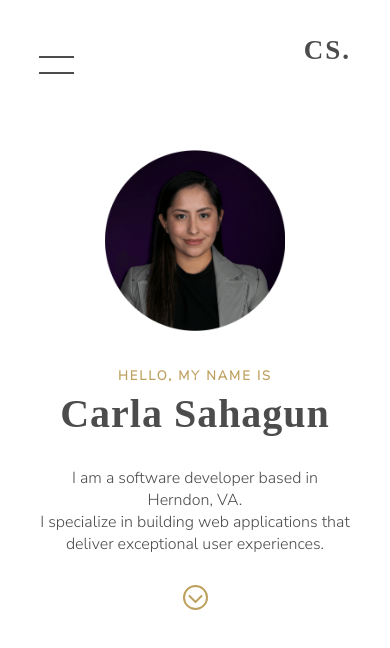
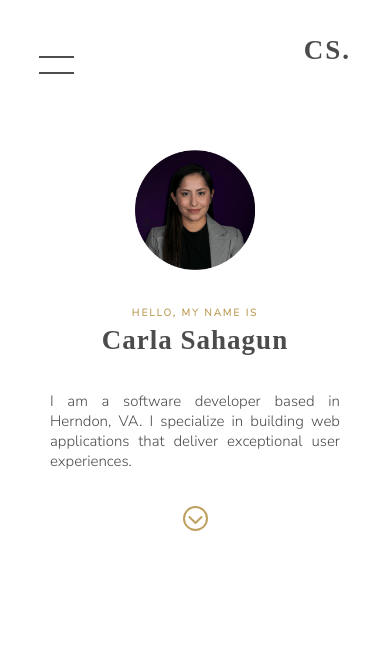
Before and after one commit to itacamba/portfolio-white, a React (Create React App) app: page / in a window 390 px wide. Shown: the top 648 px of the page. Built offline with nearby package versions, Linux system fonts and the light colour scheme; a web font is replaced by a local one.

Commit message:
main works responsive till 250px mobile

```diff
--- a/src/App.css
+++ b/src/App.css
@@ -57,3 +57,29 @@ h3{
     transform: rotate(360deg);
   }
 }
+
+
+
+@media screen and (max-width: 475px){
+  h1{
+    font-size: 27px;
+  }
+  h3{
+    font-size: 10px;
+  }
+  p{
+    font-size: 15px;
+  }
+}
+
+@media screen and (max-width: 340px){
+  h1{
+    font-size: 16px;
+  }
+  h3{
+    font-size: 10px;
+  }
+  p{
+    font-size: 15px;
+  }
+}
--- a/src/components/Main.js
+++ b/src/components/Main.js
@@ -1,5 +1,6 @@
 import React from 'react';
 import Carla from "./images/carla-round-portrait.png"
+import "../App.css"
 import "./css/Main.css"
 
 const Main = () => {
@@ -10,8 +11,8 @@ const Main = () => {
             </div>
             <h3>HELLO, MY NAME IS</h3>
             <h1>Carla Sahagun</h1>
-            <p>I am a software developer based in Herndon, VA.<br></br>
-                I specialize in building web applications that<br></br>
+            <p>I am a software developer based in Herndon, VA.
+                I specialize in building web applications that
                 deliver exceptional user experiences.
             </p>
             <a href=""><i class="fas fa-chevron-down"></i></a>
--- a/src/components/css/Main.css
+++ b/src/components/css/Main.css
@@ -1,6 +1,5 @@
 main{
-    width: 100%;
-    padding: 0 10%;
+    width: 90%;
     margin: 50px auto;
     display: flex;
     flex-direction: column;
@@ -22,6 +21,8 @@ main > h1{
 }
 main > p {
     margin-top: 30px;
+    width: 300px;
+    padding:5px;
 }
 main > a{
     margin-top: 30px;
@@ -38,3 +39,29 @@ main > a > i{
     padding-left: 1px;
     color: rgb(190, 160, 94);
 }
+
+@media screen and (max-width: 475px){
+    #round-pic{
+        width: 120px;
+    }
+    main > h1 {
+        font-size: 27px;
+    }
+    main > h3{
+        font-size: 10px;
+    }
+    main > p{
+        text-align: justify;
+    }
+
+}
+@media screen and (max-width: 340px){
+    main > h1 {
+        font-size: 24px;
+    }
+    main > p{
+        width: 95%;
+        margin: 20px auto;
+        text-align: left;
+    }
+}
--- a/src/components/css/Navigation.css
+++ b/src/components/css/Navigation.css
@@ -43,7 +43,7 @@ nav{
     transition:1s;
     -webkit-transition:1s;
     -moz-transition:1s;
-    transform: translateX(-100%);
+    transform: translateX(-120%);
     text-align: left;
 
 }
```
